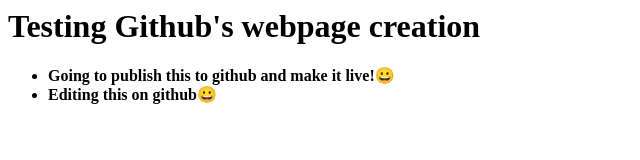
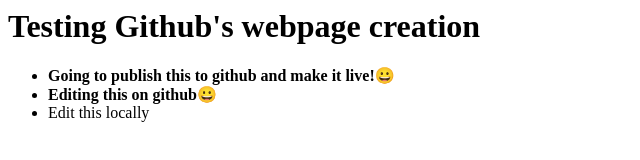
Before and after one commit to KC-Ong/test, a plain HTML site: page index.html in a window 1280 px wide. Shown: the whole page, without its empty margins (0-640 px from the left). Drawn offline with Linux system fonts and the light colour scheme.

Commit message:
edit locally

```diff
--- a/index.html
+++ b/index.html
@@ -3,4 +3,5 @@
 <ul>
 	<li><strong>Going to publish this to github and make it live!</strong>😀</li>
 	<li><strong>Editing this on github</strong>😀</li>
+    <li>Edit this locally</li>
 </ul>
```
